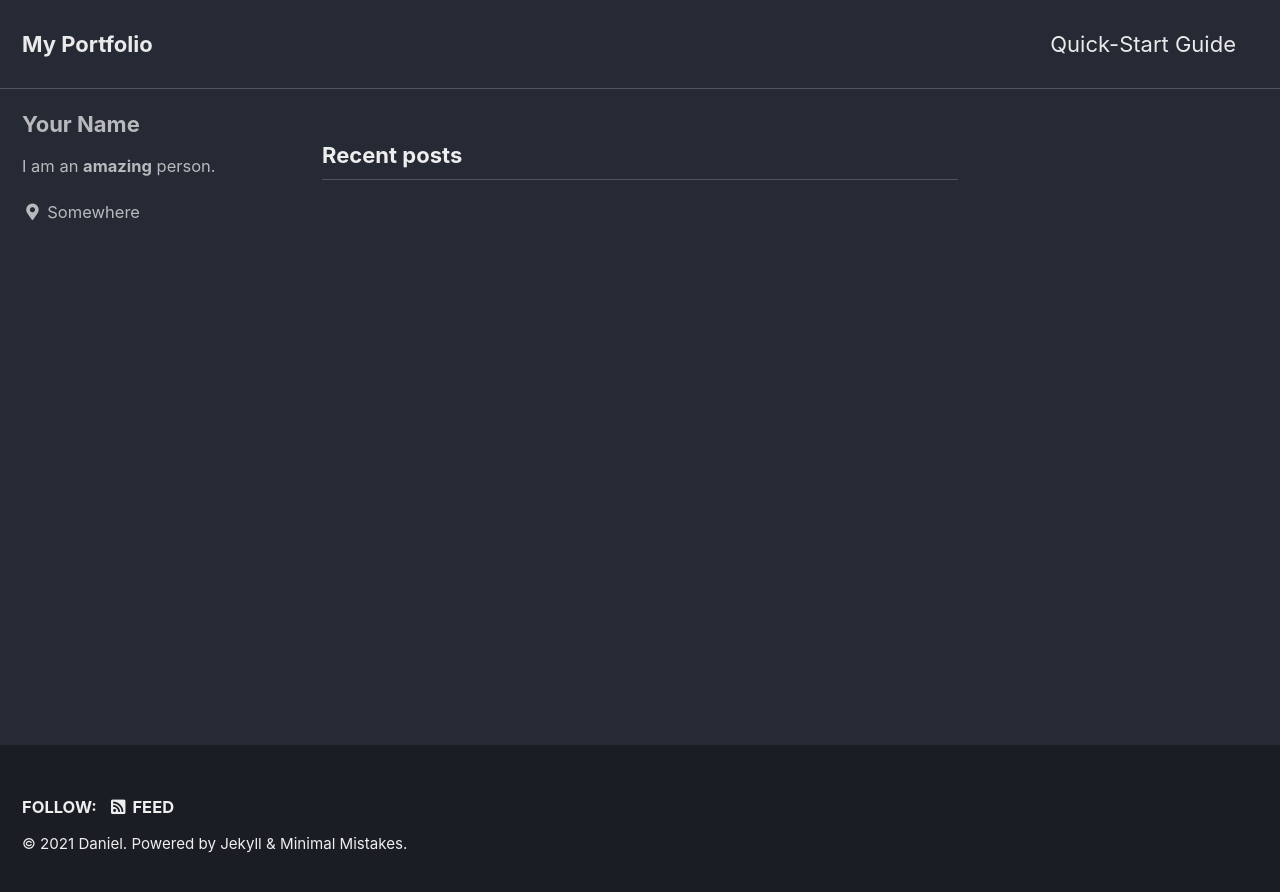
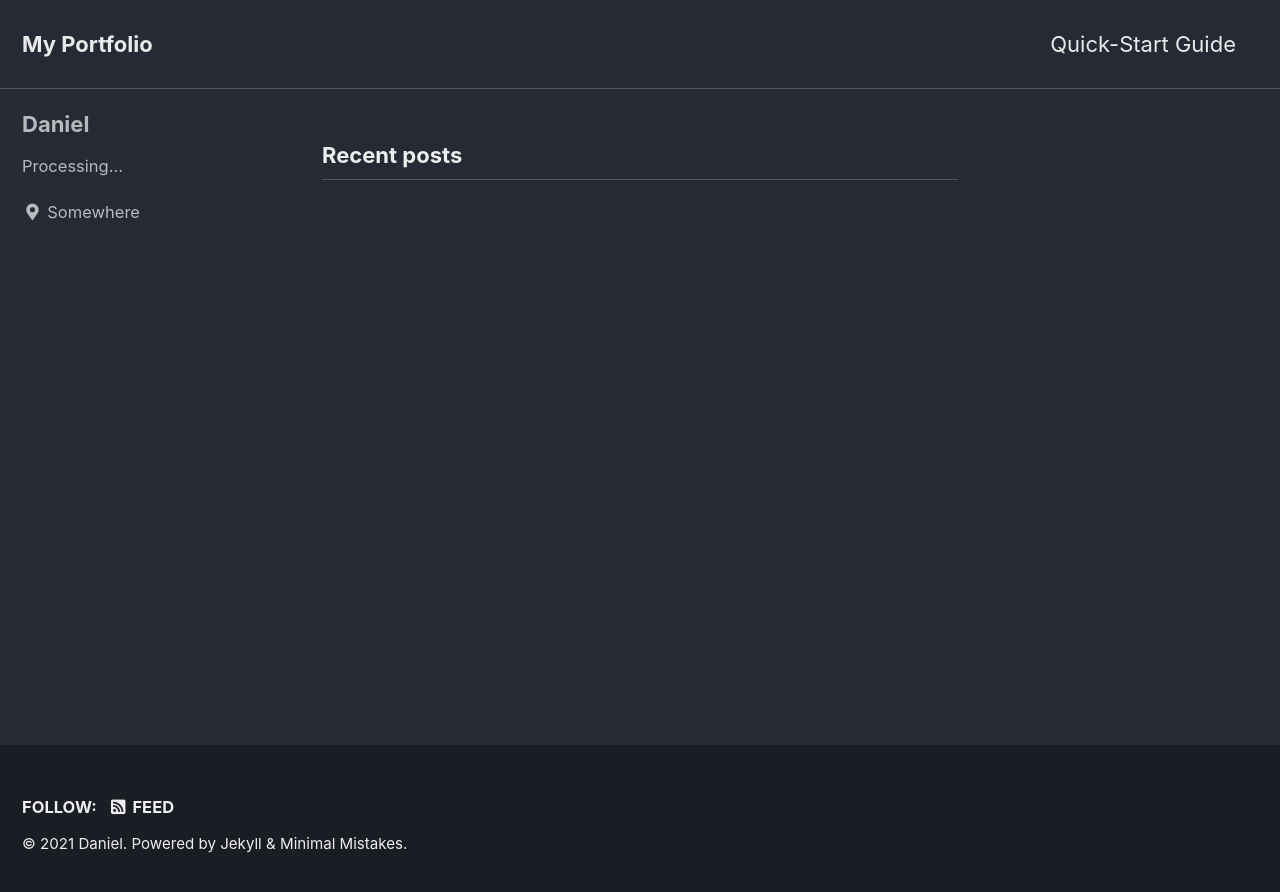
Before and after one commit to cradle-brunch/pages, a Jekyll site: the page built from index.html, in a window 1280 px wide. Shown: the top 892 px of the page. Built offline with Jekyll 4.4.1, drawn with Linux system fonts in a browser that asks for light colours; cached includes are drawn as plain includes; the list of posts is cut into pages by our own code.

Commit message:
Update _config.yml

```diff
--- a/_config.yml
+++ b/_config.yml
@@ -94,9 +94,9 @@ analytics:
 
 # Site Author
 author:
-  name             : "Your Name"
+  name             : "Daniel"
   avatar           : # path of avatar image, e.g. "/assets/images/bio-photo.jpg"
-  bio              : "I am an **amazing** person."
+  bio              : "Processing..."
   location         : "Somewhere"
   email            :
   links:
```
